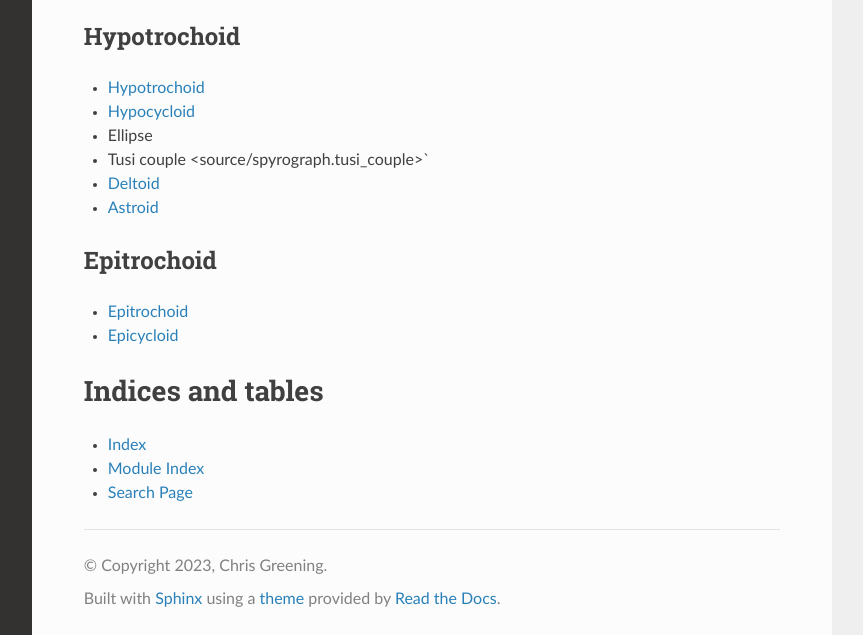
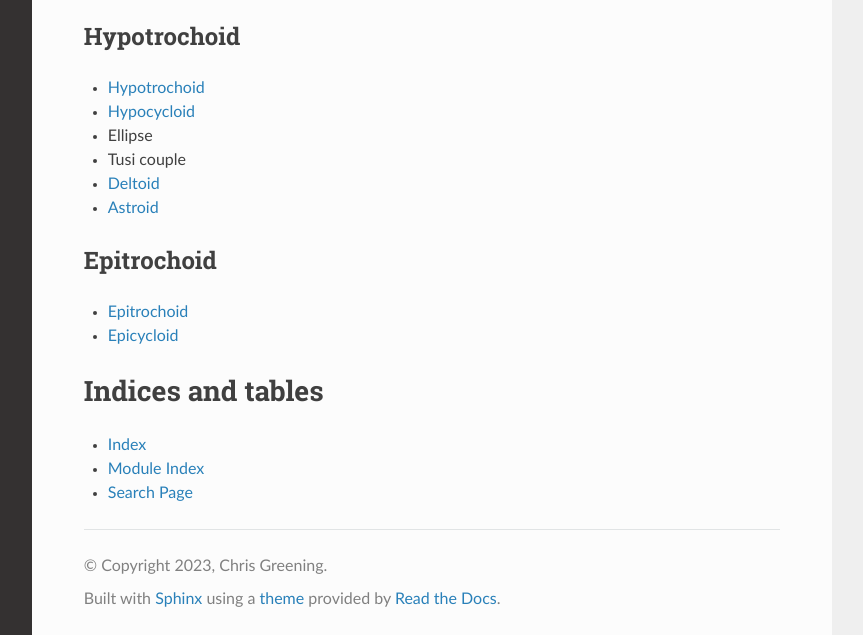
Before and after one commit to chris-greening/spyrograph, a Sphinx documentation site: the page built from docs/index.rst, in a window 1280 px wide and 971 px high, cut to the strip 336-971 px from the top of the window. Shown: the whole strip, without its empty margins (268-1131 px from the left). Built offline with Sphinx 7.4.7 and the Read the Docs theme 2.0.0, drawn with Linux system fonts in a browser that asks for light colours.

Commit message:
FIX: fixing Tusi couple link in docs

```diff
--- a/docs/index.rst
+++ b/docs/index.rst
@@ -20,7 +20,7 @@
 * :doc:`Hypotrochoid <source/spyrograph.hypotrochoid>`
 * :doc:`Hypocycloid <source/spyrograph.hypocycloid>`
 * :doc:`Ellipse <source/spyrograph.ellipse>`
-* :doc:`Tusi couple <source/spyrograph.tusi_couple>``
+* :doc:`Tusi couple <source/spyrograph.tusi_couple>`
 * :doc:`Deltoid <source/spyrograph.deltoid>`
 * :doc:`Astroid <source/spyrograph.astroid>`
 
```
